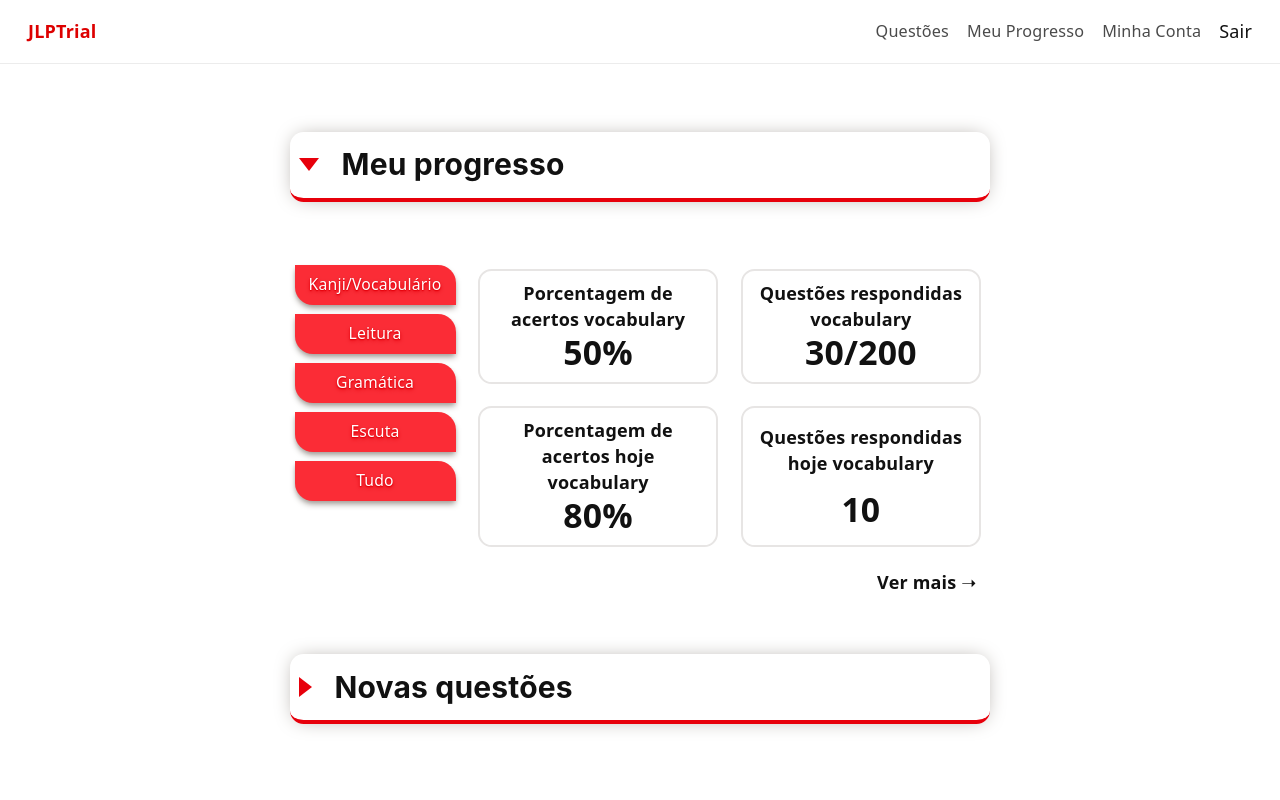
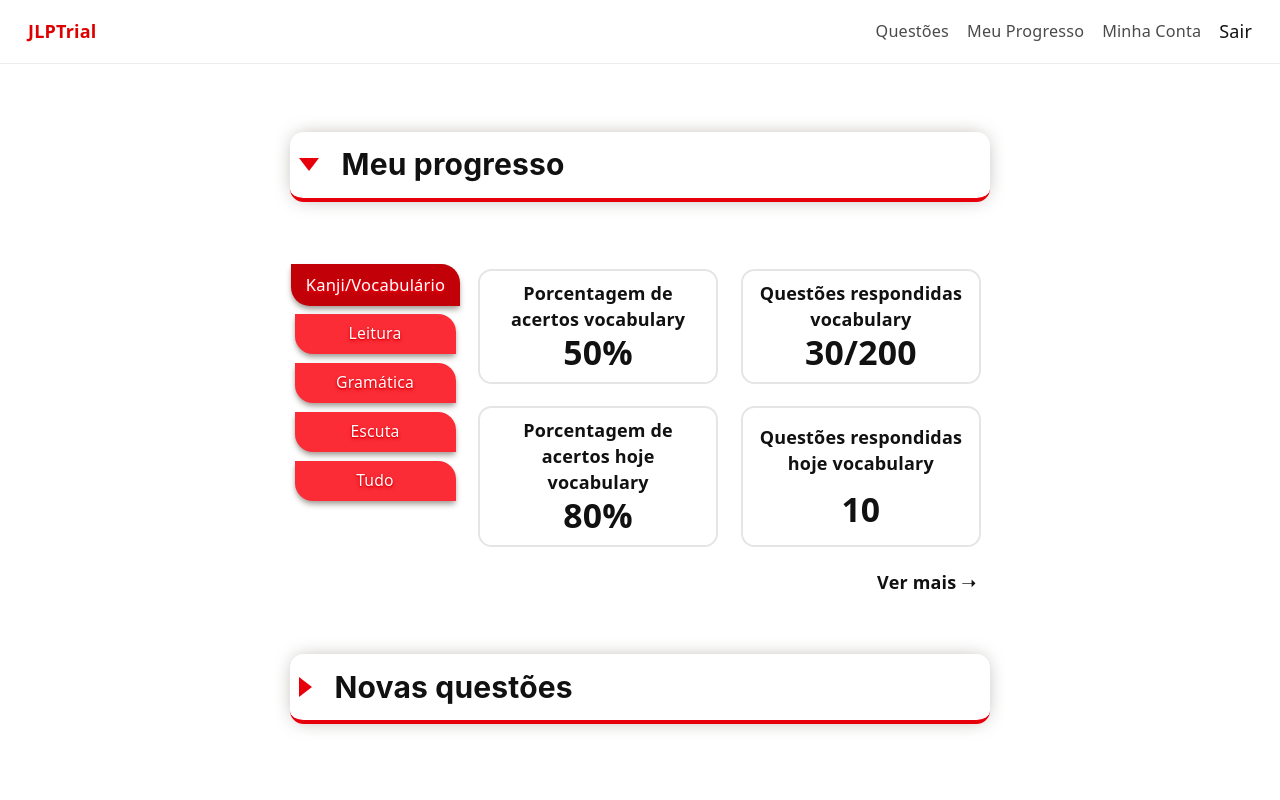
Before and after one commit to JLPTrial/web, a React (Vite) app: page / in a window 1280 px wide. Both pictures are taken after a click on the button "Meu progresso". Shown: the top 800 px of the page. Built offline with nearby package versions, Linux system fonts and the light colour scheme; no server answers.

Commit message:
feat: adiciona variantes ao box e atualiza dashboard

```diff
--- a/src/components/Button.tsx
+++ b/src/components/Button.tsx
@@ -1,81 +1,28 @@
-import React from "react"
+import type { VariantProps } from "class-variance-authority"
+import { box } from "../ui/box"
 
-type ButtonVariant = "default" | "active" | "danger"
-type ButtonSize = "sm" | "md" | "lg"
-
-interface ButtonProps
-  extends React.ButtonHTMLAttributes<HTMLButtonElement> {
-  variant?: ButtonVariant
-  size?: ButtonSize
-  icon?: React.ReactNode
-}
-
-const variants: Record<ButtonVariant, string> = {
-  default: `
-    bg-red-500
-    text-shadow-red-600
-    rounded-tl-2xl rounded-br-2xl
-    sm:rounded-tl-none sm:rounded-tr-2xl
-    sm:rounded-bl-2xl sm:rounded-br-none
-    hover:bg-red-600 hover:scale-105
-  `,
-  active: `
-    bg-red-700
-    text-shadow-red-800
-    rounded-tl-2xl rounded-tr-none
-    rounded-bl-none rounded-br-2xl
-    scale-105
-  `,
-  danger: `
-    bg-red-900
-    hover:bg-red-950
-    rounded-2xl
-  `,
-}
-
-const sizes: Record<ButtonSize, string> = {
-  sm: `
-    h-[32px]
-    px-2
-    text-xs
-  `,
-  md: `
-    h-[40px]
-    px-3
-    text-sm
-  `,
-  lg: `
-    h-[56px]
-    px-4
-    text-base
-  `,
-}
+type ButtonProps =
+  React.ButtonHTMLAttributes<HTMLButtonElement> &
+  VariantProps<typeof box> & {
+    icon?: React.ReactNode
+  }
 
 export function Button({
-  variant = "default",
+  tone = "default",
   size = "md",
   icon,
   children,
-  className = "",
+  className,
   ...props
 }: ButtonProps) {
   return (
     <button
-      className={`
-        cursor-pointer
-        transition-all duration-300
-        text-white
-        font-bold
-        sm:font-medium
-        text-shadow-md
-        shadow-md shadow-stone-400
-        m-1
-        flex items-center justify-center gap-2
-
-        ${variants[variant]}
-        ${sizes[size]}
-        ${className}
-      `}
+      className={box({
+        interactive: true,
+        tone,
+        size,
+        className,
+      })}
       {...props}
     >
       {icon}
--- a/src/components/Dashboard.tsx
+++ b/src/components/Dashboard.tsx
@@ -32,10 +32,9 @@ function StatisticsDisplay({type}) {
 
 }
 
-
 function StatisticsNavButton({active2, buttonId, setActive2, text}) {
 	return (
-		<Button onClick={() => setActive2(buttonId)}
+		<Button tone={active2==buttonId? "active":"default"} onClick={() => setActive2(buttonId)}
 			id={buttonId}>
 			{text}
 		</Button>
@@ -48,15 +47,9 @@ function QuestionsButton({ link, text, alignment }) {
 		<Link to={link}>
 			<Button
 				size="lg"
-				className={`
-					w-full
-					${
-						alignment === 'left'
-							? 'rounded-tr-2xl rounded-bl-2xl'
-							: '!rounded-br-2xl !rounded-tl-2xl !rounded-tr-none !rounded-bl-none'
-					}
-				`}
-			>
+				direction={alignment}
+				className="w-full"
+				>
 				{text}
 			</Button>
 		</Link>
--- a/src/ui/box.ts
+++ b/src/ui/box.ts
@@ -7,13 +7,17 @@ export const box = cva(
   text-shadow-md
   shadow-md shadow-stone-400
   bg-red-500 text-shadow-red-600
-
-  rounded-tl-2xl rounded-br-2xl
-  sm:rounded-tl-none sm:rounded-tr-2xl
-  sm:rounded-bl-2xl sm:rounded-br-none
+  font-bold
+  sm:font-medium
+  m-1
+  flex items-center justify-center gap-2
   `,
         {
                 variants: {
+                        direction: {
+                                left: `rounded-tl-none rounded-br-none rounded-tr-2xl rounded-bl-2xl `,
+                                right: `rounded-tl-2xl rounded-br-2xl rounded-tr-none rounded-bl-none `
+                        },
                         interactive: {
                                 true: "cursor-pointer transition-all duration-300 hover:scale-105",
                                 false: "",
@@ -30,6 +34,7 @@ export const box = cva(
                         },
                 },
                 defaultVariants: {
+			direction:"left",
                         interactive: false,
                         tone: "default",
                         size: "md",
```
Also changed, not shown: 1 other file (tests, documents, lock files or other folders). Lines whose indentation alone changed are shown as unchanged.
